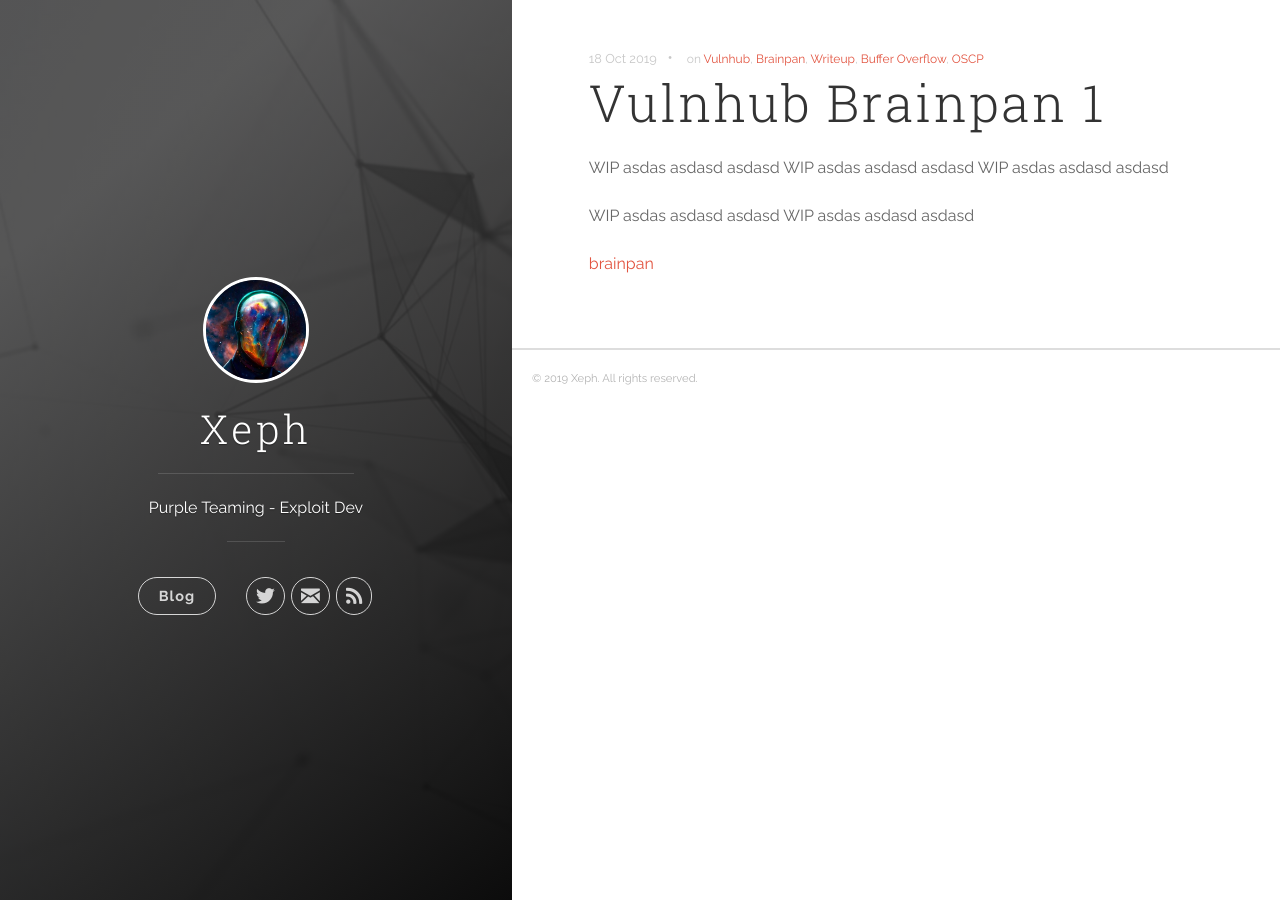
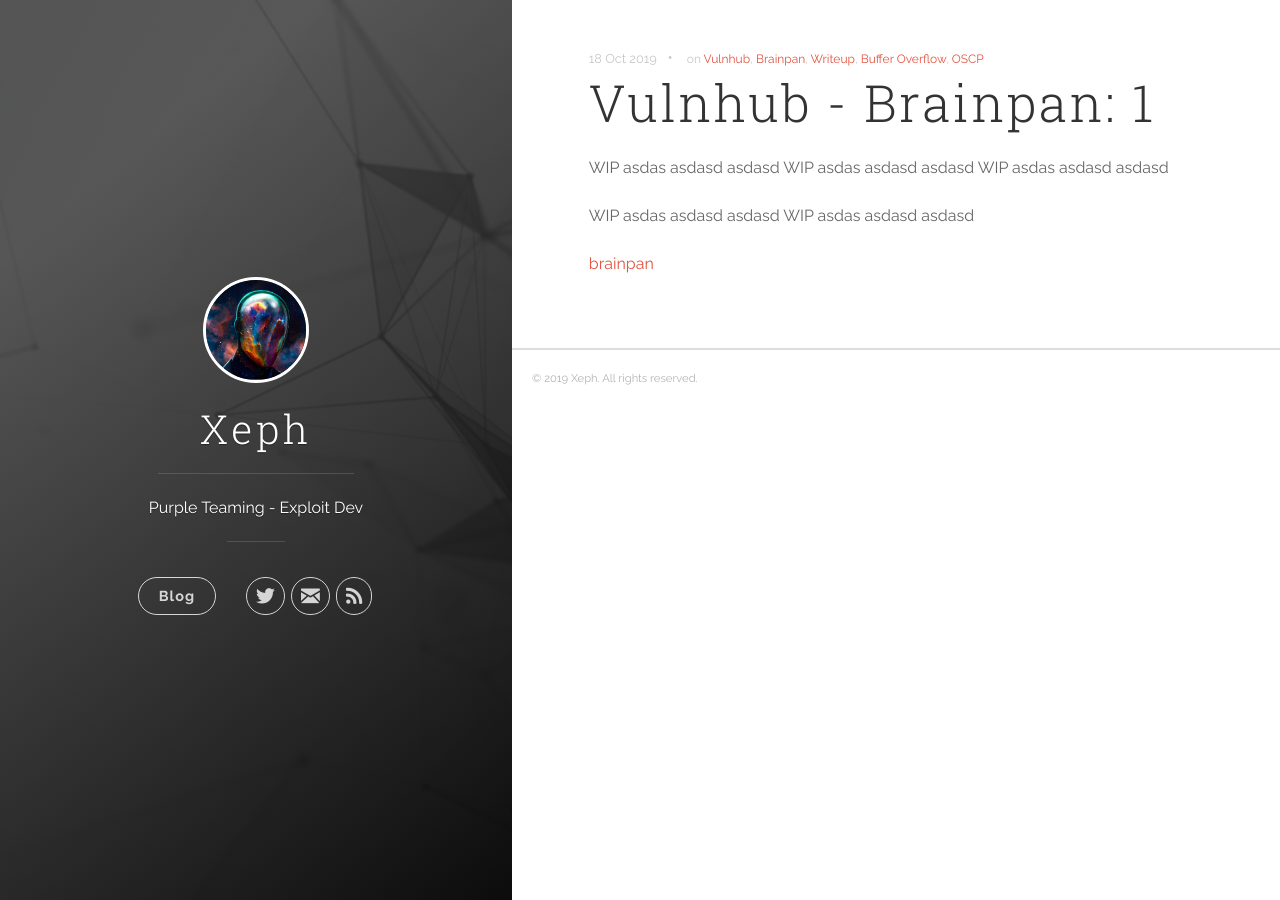
Before and after one commit to avocadosec/xepherus.github.io, a Jekyll site: the page built from _posts/2019-10-18-Vulnhub-Brainpan-1.markdown, in a window 1280 px wide. Built offline with Jekyll 4.4.1, drawn with Linux system fonts in a browser that asks for light colours.

```diff
--- a/_posts/2019-10-18-Vulnhub-Brainpan-1.markdown
+++ b/_posts/2019-10-18-Vulnhub-Brainpan-1.markdown
@@ -1,5 +1,5 @@
 ---
-title:  "Vulnhub Brainpan 1"
+title:  "Vulnhub - Brainpan: 1"
 date:   2019-10-18 12:15:00
 categories: [Writeup]
 tags: [Vulnhub, Brainpan, Writeup, Buffer Overflow, OSCP]
```
